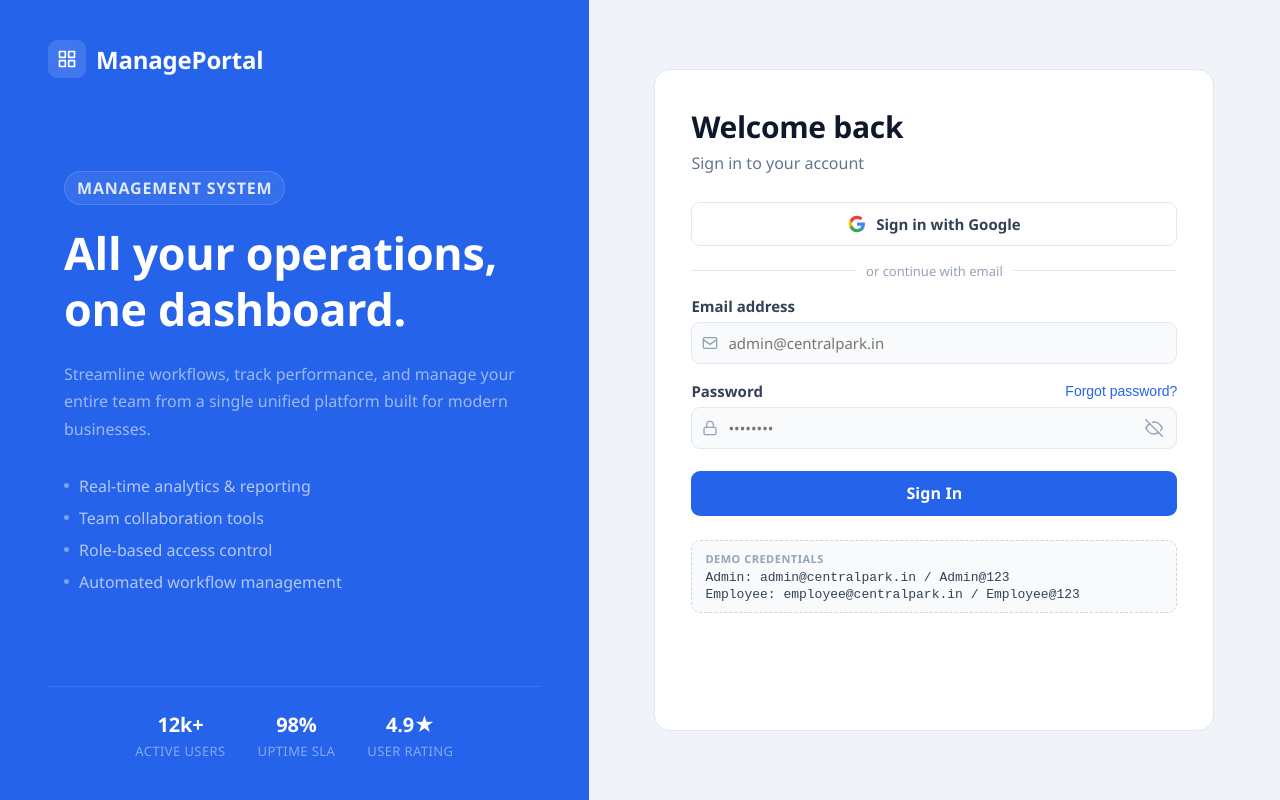
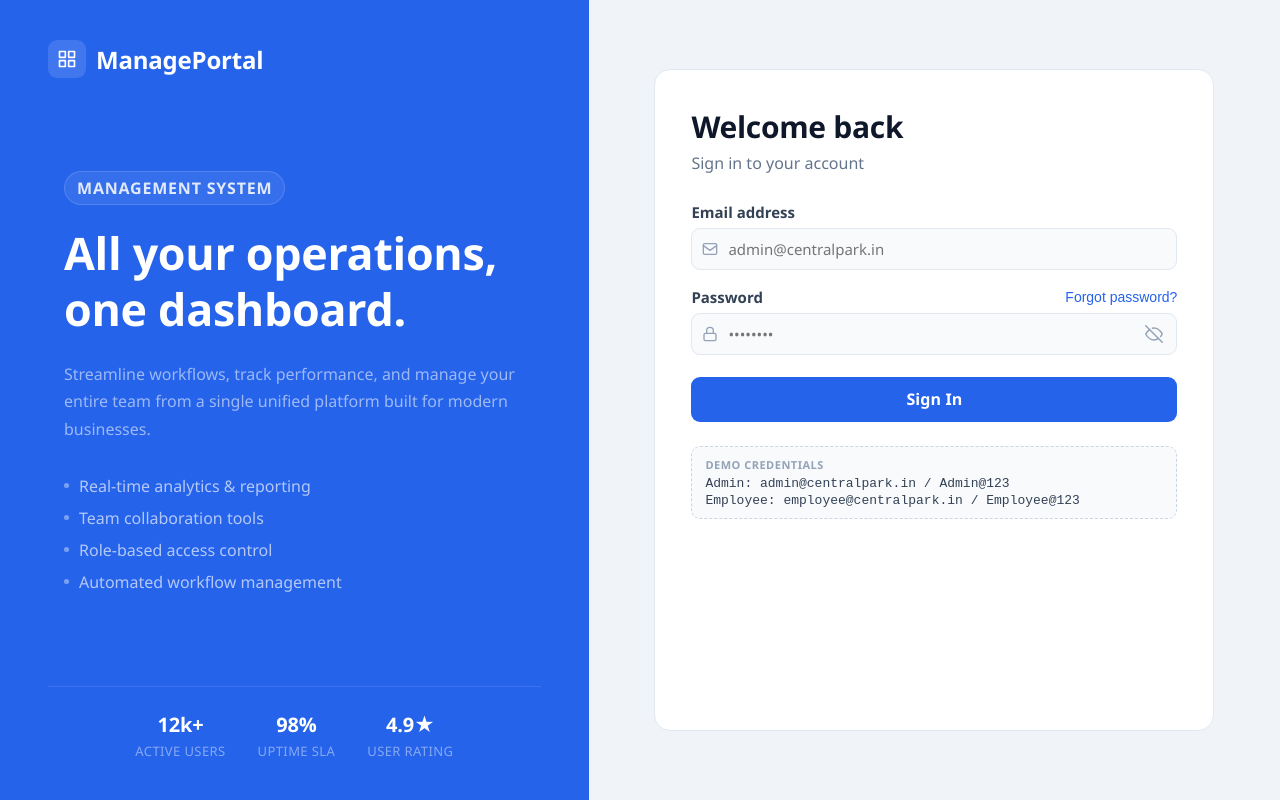
Before and after one commit to MEHWISH310/ManagePortal, a React (Vite) app in the folder manage-portal/: page /login in a window 1280 px wide. Built offline with nearby package versions, Linux system fonts and the light colour scheme; no server answers; what ag-grid-community would draw is missing.

Commit message:
Remove firebase as only the registered employees should be able to sign in

```diff
--- a/manage-portal/package.json
+++ b/manage-portal/package.json
@@ -12,7 +12,6 @@
   "dependencies": {
     "ag-grid-community": "^35.3.1",
     "ag-grid-react": "^35.3.1",
-    "firebase": "^12.14.0",
     "react": "^19.2.6",
     "react-dom": "^19.2.6",
     "react-router-dom": "^7.15.1",
--- a/manage-portal/src/pages/LoginPage.jsx
+++ b/manage-portal/src/pages/LoginPage.jsx
@@ -1,20 +1,7 @@
 import ForgotPassword from "../features/auth/ForgotPassword";
 import { GridIcon, MailIcon, LockIcon, EyeIcon } from "../shared/icons/icons";
 import { loginUser } from "../shared/api/authApi";
-import { auth, provider } from "../shared/firebase/firebase";
-import { signInWithPopup } from "firebase/auth";
 import { useState } from "react";
-
-const ADMIN_EMAIL = "mehwish310@gmail.com";
-
-const GoogleIcon = () => (
-  <svg width="18" height="18" viewBox="0 0 24 24">
-    <path fill="#4285F4" d="M22.56 12.25c0-.78-.07-1.53-.2-2.25H12v4.26h5.92c-.26 1.37-1.04 2.53-2.21 3.31v2.77h3.57c2.08-1.92 3.28-4.74 3.28-8.09z"/>
-    <path fill="#34A853" d="M12 23c2.97 0 5.46-.98 7.28-2.66l-3.57-2.77c-.98.66-2.23 1.06-3.71 1.06-2.86 0-5.29-1.93-6.16-4.53H2.18v2.84C3.99 20.53 7.7 23 12 23z"/>
-    <path fill="#FBBC05" d="M5.84 14.09c-.22-.66-.35-1.36-.35-2.09s.13-1.43.35-2.09V7.07H2.18C1.43 8.55 1 10.22 1 12s.43 3.45 1.18 4.93l3.66-2.84z"/>
-    <path fill="#EA4335" d="M12 5.38c1.62 0 3.06.56 4.21 1.64l3.15-3.15C17.45 2.09 14.97 1 12 1 7.7 1 3.99 3.47 2.18 7.07l3.66 2.84c.87-2.6 3.3-4.53 6.16-4.53z"/>
-  </svg>
-);
 
 export default function LoginPage({ onLogin }) {
   const [showForgot, setShowForgot] = useState(false);
@@ -22,45 +9,11 @@ export default function LoginPage({ onLogin }) {
   const [password,   setPassword]   = useState("");
   const [showPass,   setShowPass]   = useState(false);
   const [loading,    setLoading]    = useState(false);
-  const [gLoading,   setGLoading]   = useState(false);
   const [status,     setStatus]     = useState(null);
   const [message,    setMessage]    = useState("");
 
   if (showForgot) return <ForgotPassword onBack={() => setShowForgot(false)} />;
 
-  // ── Google Sign In ──
-  const handleGoogleLogin = async () => {
-    setGLoading(true);
-    setStatus(null);
-    try {
-      const result = await signInWithPopup(auth, provider);
-      const user   = result.user;
-      const role   = user.email.toLowerCase() === ADMIN_EMAIL.toLowerCase() ? "admin" : "employee";
-
-      localStorage.setItem("token", await user.getIdToken());
-      localStorage.setItem("user", JSON.stringify({
-        id:       user.uid,
-        name:     user.displayName || user.email,
-        email:    user.email,
-        initials: user.displayName
-          ? user.displayName.split(" ").map(w => w[0]).join("").slice(0, 2).toUpperCase()
-          : user.email[0].toUpperCase(),
-        role,
-        image: user.photoURL || null,
-      }));
-
-      setStatus("success");
-      setMessage(`Welcome ${user.displayName?.split(" ")[0] || ""}! Redirecting...`);
-      setTimeout(() => onLogin(role), 900);
-    } catch (err) {
-      setStatus("error");
-      setMessage("Google sign-in failed. Please try again.");
-    } finally {
-      setGLoading(false);
-    }
-  };
-
-  // ── Email/Password login — now uses our backend ──
   const handleSubmit = async (e) => {
     e.preventDefault();
     setStatus(null);
@@ -142,35 +95,6 @@ export default function LoginPage({ onLogin }) {
             </div>
           )}
 
-          {/* Google Sign In */}
-          <button
-            onClick={handleGoogleLogin}
-            disabled={gLoading}
-            style={{
-              width: "100%", padding: "11px", borderRadius: 9,
-              border: "1.5px solid #e2e8f0", background: "#fff",
-              display: "flex", alignItems: "center", justifyContent: "center", gap: 10,
-              fontSize: 15, fontWeight: 600, color: "#334155",
-              cursor: gLoading ? "not-allowed" : "pointer",
-              fontFamily: "inherit", marginBottom: 16,
-              transition: "background 0.15s, border-color 0.15s",
-              opacity: gLoading ? 0.7 : 1,
-            }}
-            onMouseEnter={e => { if (!gLoading) { e.currentTarget.style.background = "#f8fafc"; e.currentTarget.style.borderColor = "#cbd5e1"; }}}
-            onMouseLeave={e => { e.currentTarget.style.background = "#fff"; e.currentTarget.style.borderColor = "#e2e8f0"; }}
-          >
-            {gLoading ? <span className="spinner" style={{ borderColor: "#e2e8f0", borderTopColor: "#2563eb" }} /> : <GoogleIcon />}
-            Sign in with Google
-          </button>
-
-          {/* Divider */}
-          <div style={{ display: "flex", alignItems: "center", gap: 10, marginBottom: 16 }}>
-            <div style={{ flex: 1, height: 1, background: "#e2e8f0" }} />
-            <span style={{ fontSize: 13, color: "#94a3b8", fontWeight: 500 }}>or continue with email</span>
-            <div style={{ flex: 1, height: 1, background: "#e2e8f0" }} />
-          </div>
-
-          {/* Email/Password Form */}
           <form className="form" onSubmit={handleSubmit}>
             <div className="field-group">
               <label className="label" htmlFor="email">Email address</label>
--- a/manage-portal/src/shared/firebase/firebase.js
+++ /dev/null
@@ -1,15 +0,0 @@
-import { initializeApp } from "firebase/app";
-import { getAuth, GoogleAuthProvider } from "firebase/auth";
-
-const firebaseConfig = {
-  apiKey: import.meta.env.VITE_FIREBASE_API_KEY,
-  authDomain: import.meta.env.VITE_FIREBASE_AUTH_DOMAIN,
-  projectId: import.meta.env.VITE_FIREBASE_PROJECT_ID,
-  storageBucket: import.meta.env.VITE_FIREBASE_STORAGE_BUCKET,
-  messagingSenderId: import.meta.env.VITE_FIREBASE_MESSAGING_SENDER_ID,
-  appId: import.meta.env.VITE_FIREBASE_APP_ID
-};
-
-const app      = initializeApp(firebaseConfig);
-export const auth     = getAuth(app);
-export const provider = new GoogleAuthProvider();
```
